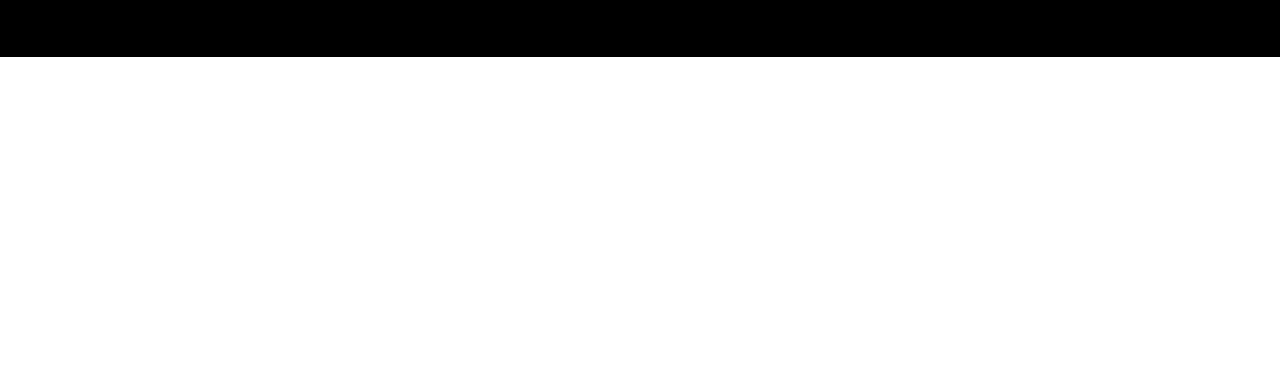
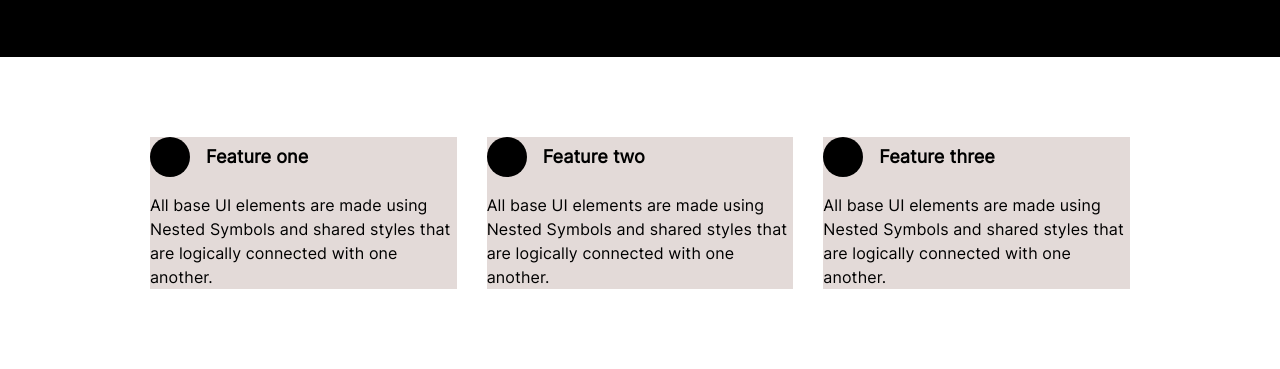
Before and after one commit to gelashvilinodo/homework_10, a plain HTML site: page index.html in a window 1280 px wide. Shown: the part 1079-1448 px from the top of the page. Before the commit the page ends 1136 px from the top, so only its background shows below. Drawn offline with Linux system fonts and the light colour scheme.

Commit message:
section 3

```diff
--- a/css/laptop.css
+++ b/css/laptop.css
@@ -7,7 +7,7 @@
         padding-inline: 32px;
     }
 
-    /* section 1 - დიზაინისგან განსხვავებული, ვერ მიდიოდა ტაბლეტის რეზოლუციამდე სწორად  */
+    /* section 1  */
 
     .cover {
         padding-inline: 66px;
@@ -36,5 +36,9 @@
         width: 100%;
     }
 
+    /* section 3  */
 
+    .card_section {
+        padding-inline: 32px;
+    }
 }
--- a/css/mobile.css
+++ b/css/mobile.css
@@ -24,4 +24,10 @@
         font-size: 14px;
         line-height: 22px;
     }
+
+    /* section 3  */
+
+    .card_section {
+        padding-block: 32px;
+    }
 }
--- a/css/style.css
+++ b/css/style.css
@@ -150,3 +150,44 @@ h3 {
     text-align: left;
     color: #FFFFFF;
 }
+
+/* section 3  */
+
+.card_section {
+    padding: 80px 150px;
+}
+
+.cards {
+    display: flex;
+    column-gap: 30px;
+}
+
+.individual_cards {
+    background-color: #E3DAD8;
+    display: flex;
+    flex-direction: column;
+}
+
+.title {
+    display: flex;
+    align-items: center;
+    column-gap: 16px;
+    margin-bottom: 16px;
+}
+
+h4 {
+    font-family: "Inter", sans-serif;
+    font-size: 18px;
+    font-weight: 700;
+    line-height: 28px;
+    color: #000000;
+}
+
+.individual_cards {
+    font-family: "Inter", sans-serif;
+    font-size: 16px;
+    font-weight: 400;
+    line-height: 24px;
+    letter-spacing: 0.1px;
+    color: #000000;
+}
--- a/css/tablet.css
+++ b/css/tablet.css
@@ -34,6 +34,26 @@
     .main_text {
         text-align: center;
     }
+
+    /* section 3  */
+
+    .card_section {
+        padding: 40px 24px;
+    }
+
+    .cards {
+        flex-direction: column;
+        row-gap: 20px;
+    }
+
+    .individual_cards {
+        align-items: center;
+    }
+
+    .individual_cards {
+        text-align: center;
+    }
+
 }
 
 
--- a/index.html
+++ b/index.html
@@ -71,6 +71,41 @@
           </div>
         </div>
       </section>
+      <!-- section 3  -->
+      <section class="card_section">
+        <div class="cards">
+          <article class="individual_cards">
+            <div class="title">
+              <img src="images/Ellipse 3.svg" alt="" />
+              <h4>Feature one</h4>
+            </div>
+            <p class="card_text">
+              All base UI elements are made using Nested Symbols and shared
+              styles that are logically connected with one another.
+            </p>
+          </article>
+          <article class="individual_cards">
+            <div class="title">
+              <img src="images/Ellipse 3.svg" alt="" />
+              <h4>Feature two</h4>
+            </div>
+            <p class="card_text">
+              All base UI elements are made using Nested Symbols and shared
+              styles that are logically connected with one another.
+            </p>
+          </article>
+          <article class="individual_cards">
+            <div class="title">
+              <img src="images/Ellipse 3.svg" alt="" />
+              <h4>Feature three</h4>
+            </div>
+            <p class="card_text">
+              All base UI elements are made using Nested Symbols and shared
+              styles that are logically connected with one another.
+            </p>
+          </article>
+        </div>
+      </section>
     </div>
   </body>
 </html>
```
Also changed, not shown: images/Ellipse 3.svg (added).
